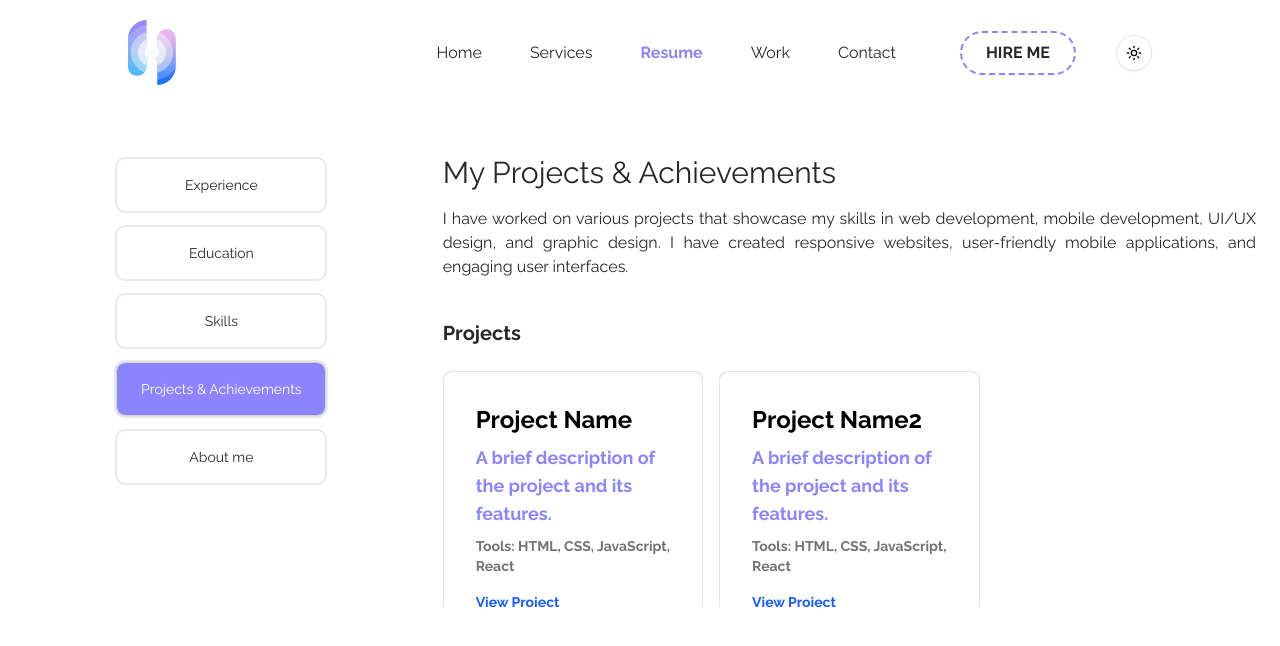
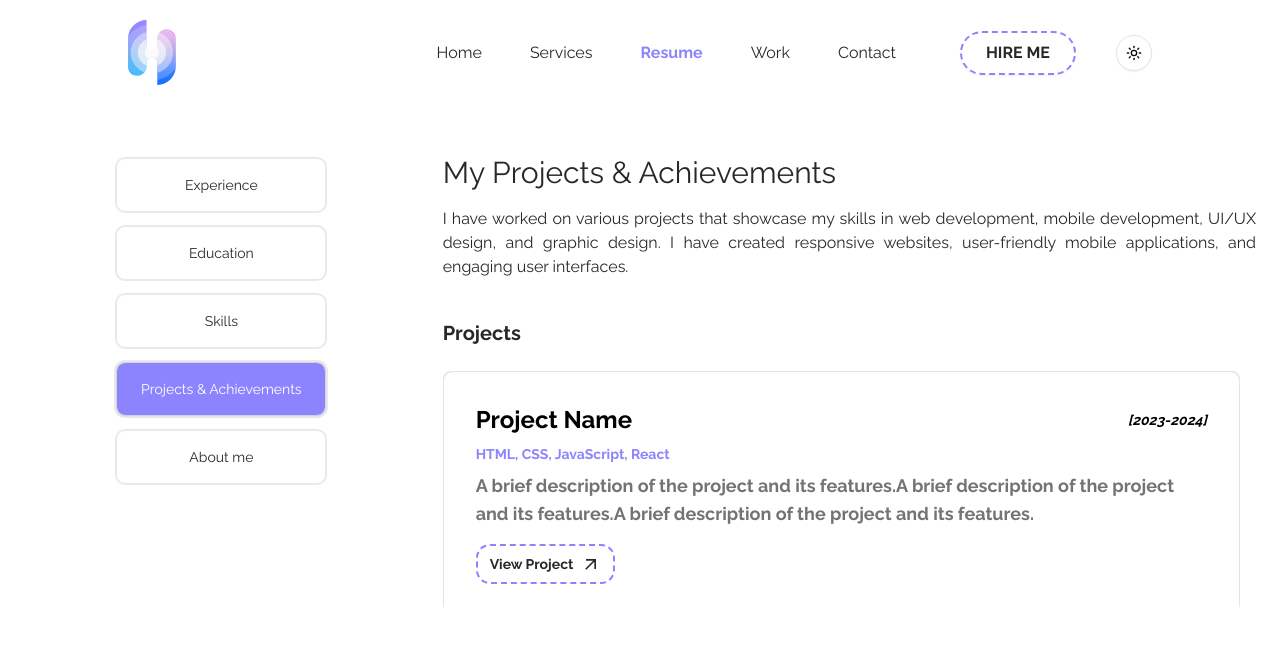
Before and after one commit to Harman-khurmi/harman-portfolio, a Next.js app: page /resume in a window 1280 px wide. Both pictures are taken after a click on the tab "Projects & Achievements". Shown: the top 646 px of the page. Built offline with nearby package versions, Linux system fonts and the light colour scheme.

Commit message:
projects-section-improved

```diff
--- a/app/resume/page.jsx
+++ b/app/resume/page.jsx
@@ -13,6 +13,9 @@ import { ScrollArea } from "@/components/ui/scroll-area"
 import { HoverBorderGradient } from "../../components/ui/hover-border-gradient";
 import { Tooltip, TooltipContent, TooltipProvider, TooltipTrigger } from "../../components/ui/tooltip";
 import { GrAchievement } from "react-icons/gr";
+import { MdArrowOutward } from "react-icons/md";
+import Image from "next/image";
+
 
 // Mapping of icon libraries
 const iconLibraries = {
@@ -167,7 +170,7 @@ const resume = () => {
                 <motion.div
                   initial={{ opacity: 0 }}
                   animate={{ opacity: 1, transition: { duration: 0.4, delay: 0.4, ease: easeInOut } }}>
-                  <div className='flex flex-col gap-4 items-center md:items-start'>
+                  <div className='flex flex-col gap-4 items-center text-center md:text-start md:items-start'>
                     <h1 className='text-3xl'>{projects.title}</h1>
                     <p className='text-md text-justify'>{projects.description}</p>
                   </div>
@@ -177,12 +180,12 @@ const resume = () => {
                   animate={{ opacity: 1, transition: { duration: 0.4, delay: 0.4, ease: easeInOut } }}
                   className='flex w-full items-center justify-center content-center py-10'
                 >
-                  <ScrollArea className="h-[18rem] w-full flex justify-center content-center">
-                    <div className='flex flex-col gap-4'>
+                  <ScrollArea className="h-[18rem] w-full flex justify-center content-center pr-4">
+                    <div className='flex flex-col lg:gap-24 md:gap-16 gap-8'>
                       {projects.content.map((section, sectionIdx) => (
                         <div key={sectionIdx} className="w-full flex flex-col">
                           <h2 className="text-xl font-bold mb-6">{section.subHead}</h2>
-                          <div className="grid grid-cols-1 md:grid-cols-2 lg:grid-cols-3 gap-4">
+                          <div className="grid grid-cols-1 gap-4">
                             {section.list.map((item, idx) => (
                               <HoverBorderGradient
                                 containerClassName="rounded-md"
@@ -346,12 +349,14 @@ const projects = {
       list: [
         {
           title: 'Project Name',
+          date: '2023-2024',
           toolsUsed: 'HTML, CSS, JavaScript, React',
-          description: 'A brief description of the project and its features.',
+          description: 'A brief description of the project and its features.A brief description of the project and its features.A brief description of the project and its features.',
           link: 'https://example.com'
         },
         {
           title: 'Project Name2',
+          date: '2024-2025',
           toolsUsed: 'HTML, CSS, JavaScript, React',
           description: 'A brief description of the project and its features.',
           link: 'https://example2.com'
@@ -363,13 +368,15 @@ const projects = {
       list: [
         {
           title: 'Achievement Name',
-          description: 'A brief description of the achievement and its significance.',
-          link: 'https://example.com'
+          description: 'Completed a fintech internship at Bluestock Fintech, contributing to key development projects and gaining hands-on industry experience',
+          link: 'https://example.com',
+          img: '/sample.jpeg'
         },
         {
           title: 'Achievement Name2',
           description: 'A brief description of the achievement and its significance.',
-          link: 'https://example2.com'
+          link: 'https://example2.com',
+          img: '/sample.jpeg'
         },
 
       ]
@@ -471,31 +478,56 @@ const AceternitySkills = ({ item }) => {
 };
 const AceternityProject = ({ item, type }) => {
   return (
-    <div className="flex flex-col text-lg font-bold gap-2 items-start p-4">
-      <h1 className="text-xl md:text-2xl">{item.title}</h1>
-      <p className="text-fourth">{item.description}</p>
+    <div className="flex w-full flex-col text-lg font-bold gap-2 items-start p-4">
+
       {type === "Projects" && (
         <>
-          <p className="text-sm text-neutral-500">Tools: {item.toolsUsed}</p>
-          <a
+          <div className="flex items-center justify-between w-full">
+            <h1 className="text-xl md:text-2xl">{item.title}</h1>
+            <p className="text-sm italic">[{item.date}]</p>
+          </div>
+          <p className="text-sm text-fourth">{item.toolsUsed}</p>
+          <p className="text-neutral-500">{item.description}</p>
+          <button
+            onClick={() => window.open(item.link, "_blank")}
+            target="_blank"
+            rel="noopener noreferrer"
+            variant="outline"
+            className=" flex lg:text-xl border-2 border-dashed border-second bg-white font-semibold text-dark  duration-300 hover:translate-x-[-4px] hover:translate-y-[-4px] hover:rounded-md hover:shadow-second hover:shadow-[4px_4px_0px] active:translate-x-[0px] active:translate-y-[0px] active:rounded-2xl active:shadow-none text-sm mt-2  items-center gap-2 group hover:cursor-pointer hover:dark:bg-black hover:dark:text-white hover:bg-neutral-50   transition-all p-2 px-3 rounded-xl">
+            <p className="text-sm  transition-all delay-75">View Project</p>
+            <MdArrowOutward className="inline-block group-hover:rotate-45 transition-all delay-75 group-hover:animate-bounce" />
+          </button>
+        </>
+
+      )}
+      {type === "Achievements" && item.link && (
+        <>
+          <div className="flex items-center justify-between w-full gap-12">
+            <div className="flex flex-col w-full">
+              <h1 className="text-xl md:text-2xl">{item.title}</h1>
+              <p className="text-neutral-500">{item.description}</p>
+            </div>
+            <a href={item.link} target="_blank" rel="noopener noreferrer" className="block mb-2">
+              {item.img && (
+                <Image
+                  src={item.img}
+                  alt={item.title}
+                  width={260}
+                  height={260}
+                  className="rounded-lg object-cover hover:scale-110 transition-transform duration-300 ease-in-out"
+                />
+              )}
+            </a>
+          </div>
+          {/* <a
             href={item.link}
             target="_blank"
             rel="noopener noreferrer"
             className="text-blue-600 underline text-sm mt-2"
           >
-            View Project
-          </a>
+            More Info
+          </a> */}
         </>
-      )}
-      {type === "Achievements" && item.link && (
-        <a
-          href={item.link}
-          target="_blank"
-          rel="noopener noreferrer"
-          className="text-blue-600 underline text-sm mt-2"
-        >
-          More Info
-        </a>
       )}
     </div>
   );
```
Also changed, not shown: public/sample.jpeg (added).
